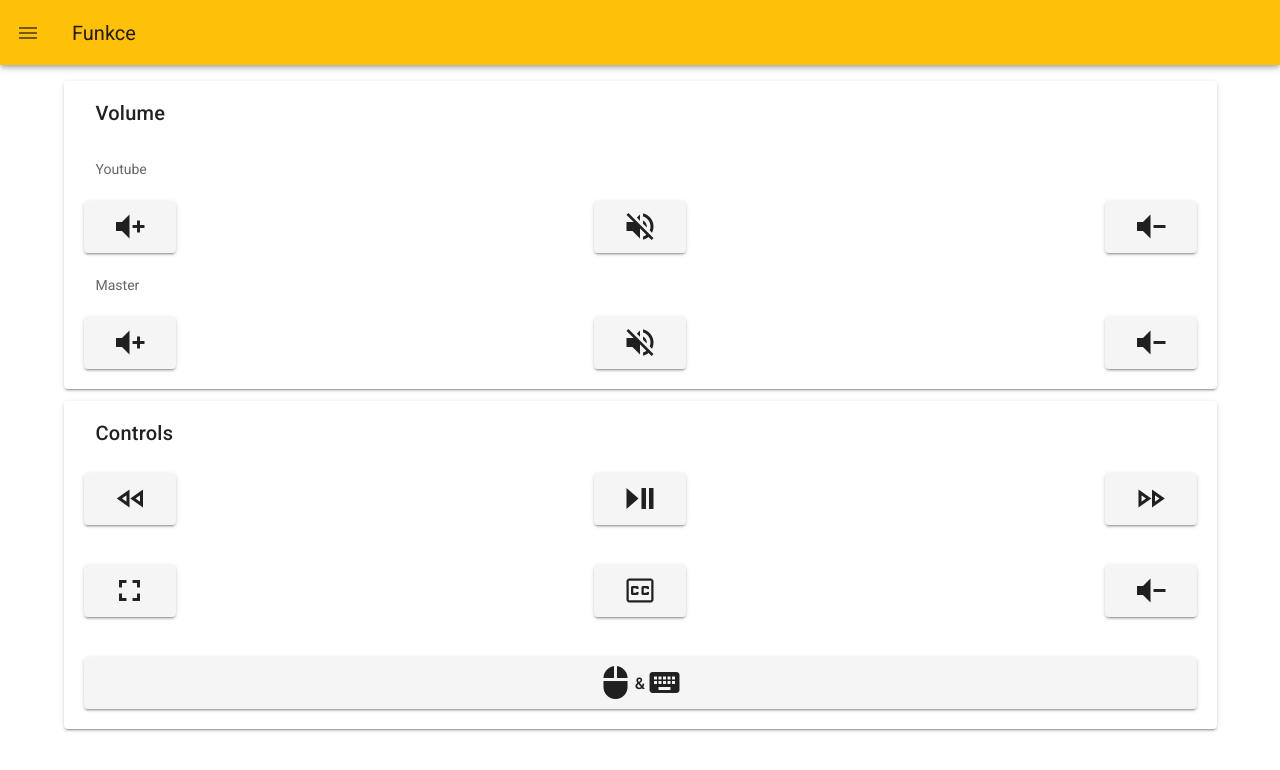
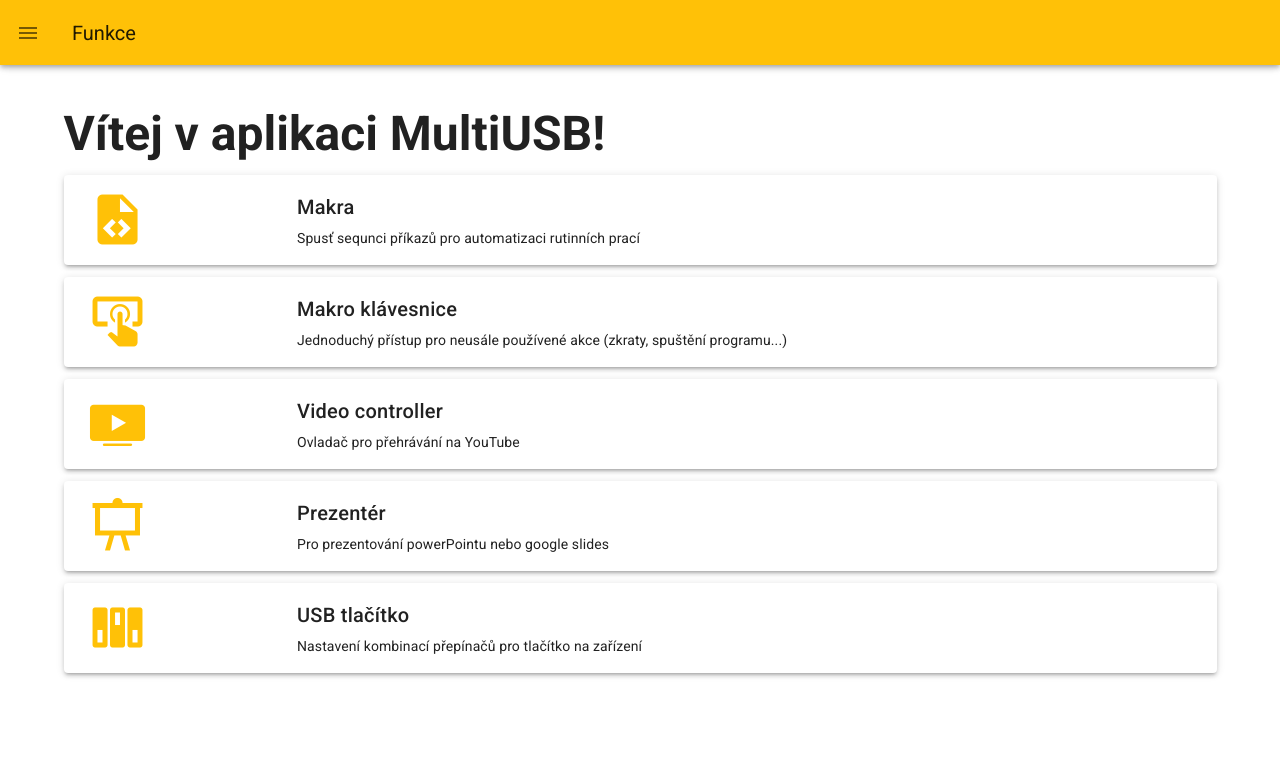
Before and after one commit to MadChipmunk03/MultiUSB, a Vue app in the folder MultiUSB_UI/: page / in a window 1280 px wide. Shown: the top 770 px of the page. Built offline with nearby package versions, Linux system fonts and the light colour scheme; what vue-msal-browser would draw is missing.

Commit message:
MainFeatures

```diff
--- a/MultiUSB_UI/src/App.vue
+++ b/MultiUSB_UI/src/App.vue
@@ -5,7 +5,7 @@
 
     <v-main>
       <!-- <v-btn @click="sendTestGET">Send GET on esp8266/helloWorld</v-btn> -->
-      <video-controller />
+      <MainFeatures />
     </v-main>
   </v-app>
 </template>
@@ -15,15 +15,15 @@ import axios from "axios";
 
 import NavigationDrawer from "./components/NavigationDrawer.vue";
 import AppBar from "./components/AppBar.vue";
-import VideoController from './components/pages/VideoController.vue';
+import MainFeatures from "./components/pages/MainFeatures.vue";
 
 export default {
   name: "App",
   components: {
     NavigationDrawer,
     AppBar,
-    VideoController,
-  },
+    MainFeatures
+},
   methods: {
     async sendTestGET() {
       const res = await axios.get("/api/helloWorld");
--- a/MultiUSB_UI/src/components/NavigationDrawer.vue
+++ b/MultiUSB_UI/src/components/NavigationDrawer.vue
@@ -31,7 +31,7 @@ export default {
 
         <v-list-item>
           <v-list-item-icon>
-            <v-icon>mdi-puzzle</v-icon>
+            <v-icon>mdi-view-grid-plus</v-icon>
           </v-list-item-icon>
           <v-list-item-title>Rozšíření</v-list-item-title>
         </v-list-item>
--- /dev/null
+++ b/MultiUSB_UI/src/components/pages/MainFeatures.vue
@@ -0,0 +1,69 @@
+<script>
+export default {
+  data() {
+    return {
+      message: "Hello Wrold!",
+      features: [
+        {
+          icon: "mdi-file-code",
+          title: "Makra",
+          text: "Spusť sequnci příkazů pro automatizaci rutinních prací",
+        },
+        {
+          icon: "mdi-gesture-tap-button",
+          title: "Makro klávesnice",
+          text: "Jednoduchý přístup pro neusále používené akce (zkraty, spuštění programu...)",
+        },
+        {
+          icon: "mdi-youtube-tv",
+          title: "Video controller",
+          text: "Ovladač pro přehrávání na YouTube",
+        },
+        {
+          icon: "mdi-presentation",
+          title: "Prezentér",
+          text: "Pro prezentování powerPointu nebo google slides",
+        },
+        {
+          icon: "mdi-dip-switch",
+          title: "USB tlačítko",
+          text: "Nastavení kombinací přepínačů pro tlačítko na zařízení",
+        },
+
+      ],
+    };
+  },
+  methods: {
+    removeThis(value) {
+      console.log(value);
+      this.$router.push("/" + value);
+    },
+  },
+};
+</script>
+
+<template>
+  <v-container class="lighten-5 pa-4">
+    <h1 class="my-7 text-h3 font-weight-bold">Vítej v aplikaci MultiUSB!</h1>
+
+    <v-card
+      v-for="feature in features"
+      :key="feature.text"
+      @click="removeThis(feature.text)"
+      class="mb-6 px-8"
+      elevation="3"
+    >
+      <v-row>
+        <v-col class="my-auto px-1" cols="2">
+          <v-icon size="60" color="primary">{{ feature.icon }}</v-icon>
+        </v-col>
+        <v-col cols="10">
+          <v-card-title class="py-1">{{ feature.title }}</v-card-title>
+          <v-card-text class="pb-1">{{ feature.text }}</v-card-text>
+        </v-col>
+      </v-row>
+    </v-card>
+  </v-container>
+</template>
+
+<style></style>
--- a/MultiUSB_UI/src/components/pages/VideoController.vue
+++ b/MultiUSB_UI/src/components/pages/VideoController.vue
@@ -32,23 +32,23 @@ export default {
     <v-card class="px-8">
       <v-card-title class="pl-0">Controls</v-card-title>
       <v-row align="center" class="py-5">
-        <v-btn x-large><v-icon large>mdi-rewind-outline</v-icon></v-btn>
+        <v-btn x-large><v-icon large>mdi-rewind</v-icon></v-btn>
         <v-spacer></v-spacer>
         <v-btn x-large><v-icon large>mdi-play-pause</v-icon></v-btn>
         <v-spacer></v-spacer>
-        <v-btn x-large><v-icon large>mdi-fast-forward-outline</v-icon></v-btn>
+        <v-btn x-large><v-icon large>mdi-fast-forward</v-icon></v-btn>
       </v-row>
       <v-row align="center" class="py-5">
         <v-btn x-large><v-icon large>mdi-fullscreen</v-icon></v-btn>
         <v-spacer></v-spacer>
-        <v-btn x-large><v-icon large>mdi-closed-caption-outline</v-icon></v-btn>
+        <v-btn x-large><v-icon large>mdi-closed-caption</v-icon></v-btn>
         <v-spacer></v-spacer>
-        <v-btn x-large><v-icon large>mdi-volume-minus</v-icon></v-btn>
+        <v-btn x-large><v-icon large>mdi-skip-next</v-icon></v-btn>
       </v-row>
       <v-row align="center" justify="space-around" class="py-5">
         <v-btn x-large block>
           <v-icon large>mdi-mouse</v-icon>
-          &
+          <v-icon class="px-3">mdi-ampersand</v-icon>
           <v-icon large>mdi-keyboard</v-icon>
         </v-btn>
       </v-row>
@@ -56,8 +56,4 @@ export default {
   </v-container>
 </template>
 
-<style>
-.mybtn.v-btn.v-btn {
-  color: red;
-}
-</style>
+<style scope></style>
```
